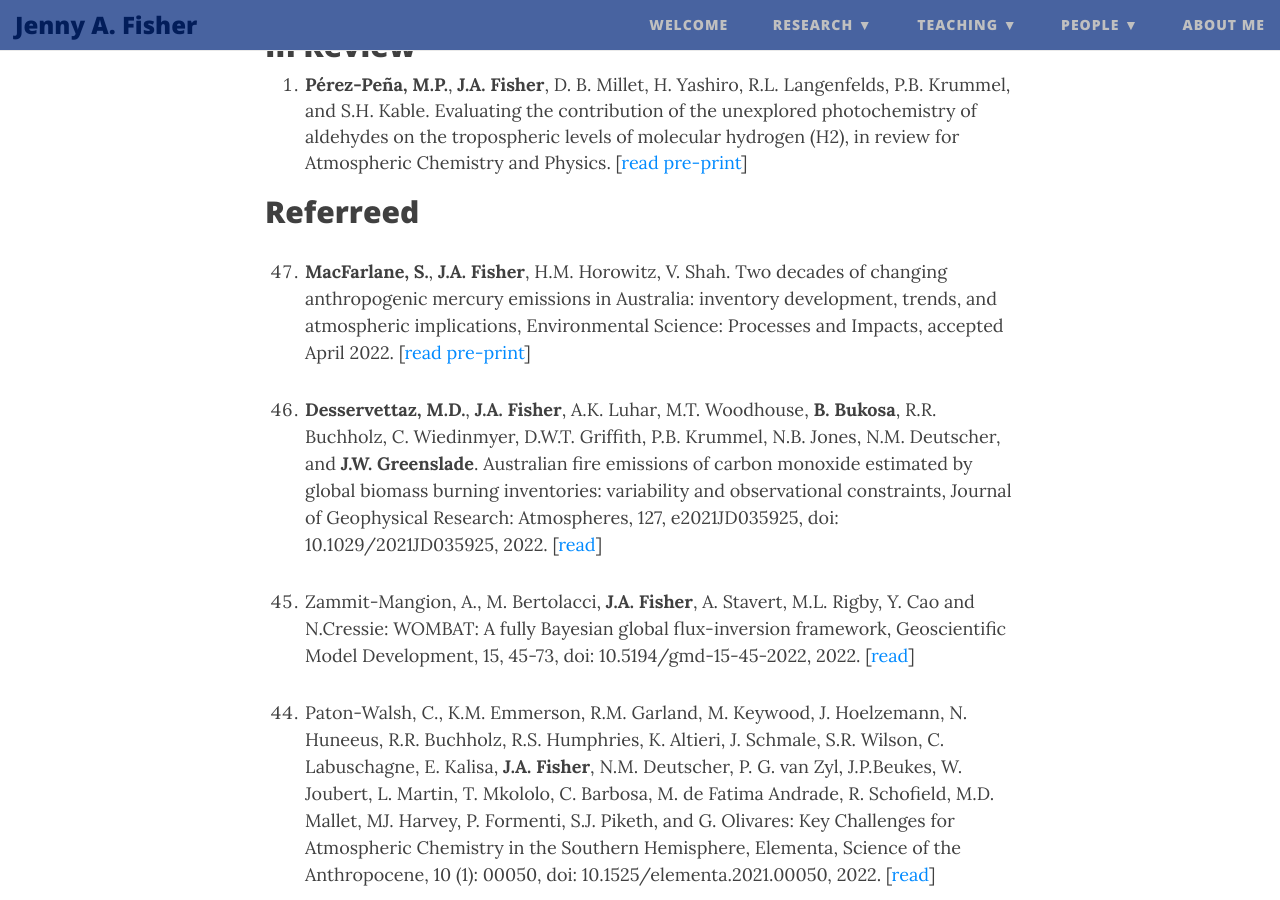
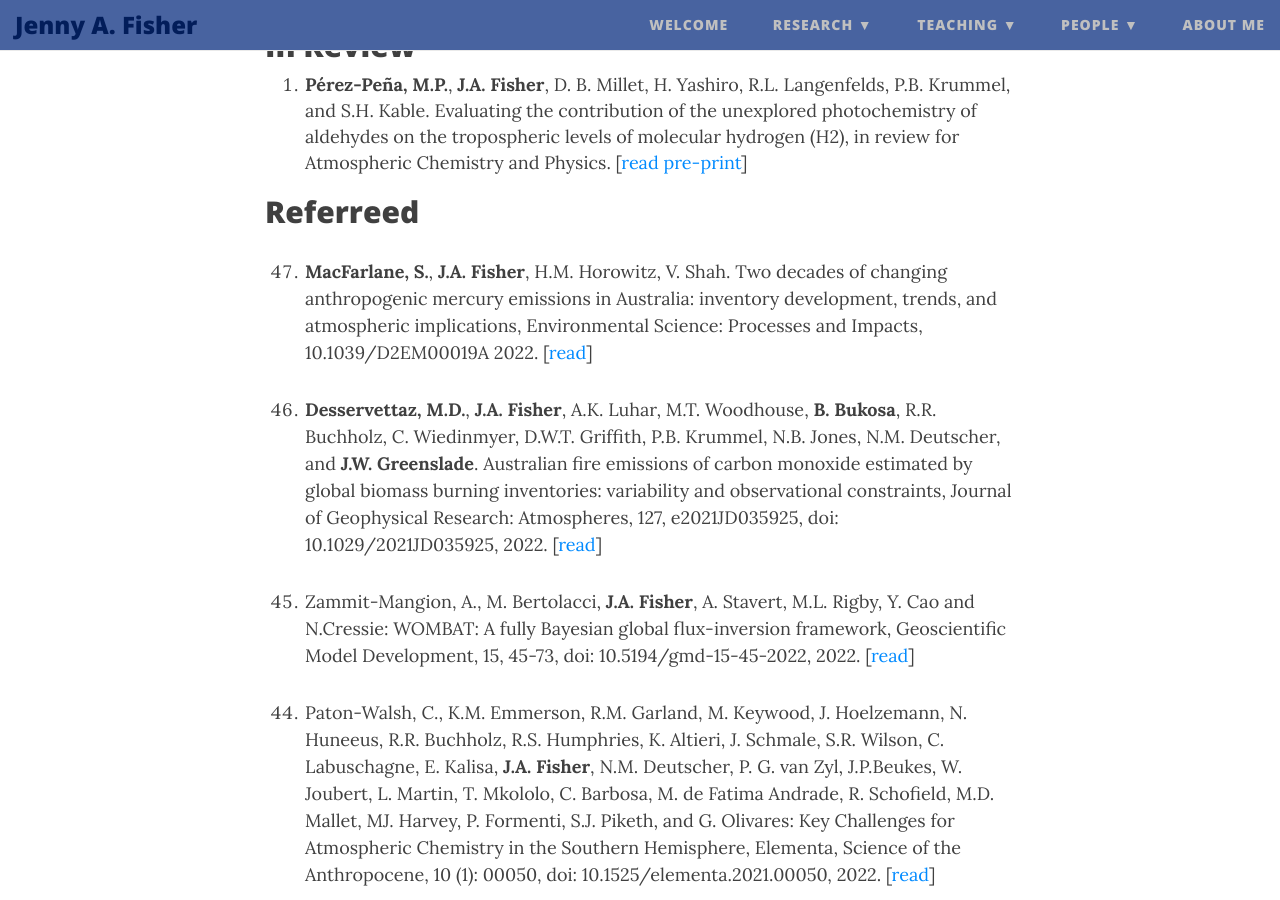
Before and after one commit to jennyfisher/jennyfisher.github.io, a Jekyll site: the page built from publications.md, in a window 1280 px wide and 900 px high, scrolled down 352 px. Built offline with Jekyll 4.4.1, drawn with Linux system fonts in a browser that asks for light colours; nearby versions of some CDN libraries.

Commit message:
Add DOI to MacFarlane

```diff
--- a/publications.md
+++ b/publications.md
@@ -17,7 +17,7 @@ Group members listed in **bold**.
 
 ## Referreed
 
-1. **MacFarlane, S.**, **J.A. Fisher**, H.M. Horowitz, V. Shah. Two decades of changing anthropogenic mercury emissions in Australia: inventory development, trends, and atmospheric implications, Environmental Science: Processes and Impacts, accepted April 2022. [[read pre-print](https://eartharxiv.org/repository/view/3048/)]
+1. **MacFarlane, S.**, **J.A. Fisher**, H.M. Horowitz, V. Shah. Two decades of changing anthropogenic mercury emissions in Australia: inventory development, trends, and atmospheric implications, Environmental Science: Processes and Impacts, 10.1039/D2EM00019A 2022. [[read](https://doi.org/10.1039/D2EM00019A)]
 
 3. **Desservettaz, M.D.**, **J.A. Fisher**, A.K. Luhar, M.T. Woodhouse, **B. Bukosa**, R.R. Buchholz, C. Wiedinmyer, D.W.T. Griffith, P.B. Krummel, N.B. Jones, N.M. Deutscher, and  **J.W. Greenslade**. Australian fire emissions of carbon monoxide estimated by global biomass burning inventories: variability and observational constraints, Journal of Geophysical Research: Atmospheres, 127, e2021JD035925, doi: 10.1029/2021JD035925, 2022. [[read](https://agupubs.onlinelibrary.wiley.com/doi/10.1029/2021JD035925)]
 
```
